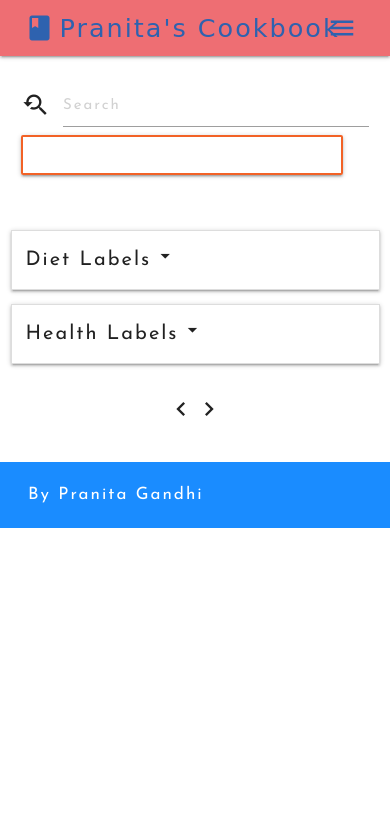
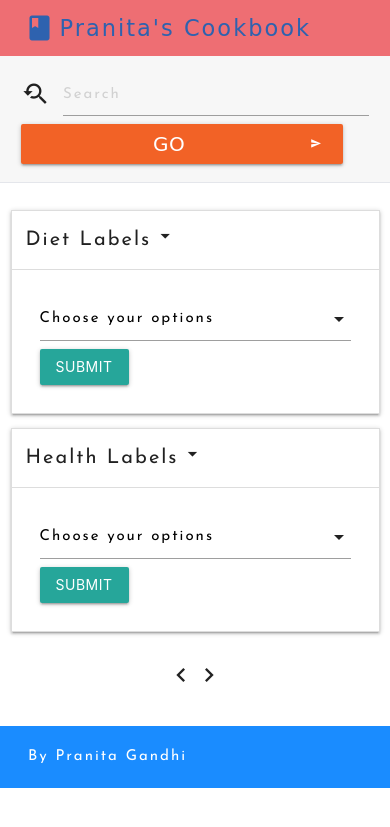
Before and after one commit to Code-Institute-Submissions/Milestone_4_cookbook, a Flask app: page / in a window 390 px wide. Shown: the top 827 px of the page. Run offline with Flask 2, Linux system fonts and the light colour scheme; data that the repository does not hold is empty; some libraries are stand-ins or nearby versions; some web fonts are replaced.

Commit message:
syntax error fixed on base.html - main.js

```diff
--- a/static/css/style.css
+++ b/static/css/style.css
@@ -122,7 +122,7 @@ a:hover {
 
 }
 
-/*Search Box*/
+/*Alert Box*/
 
 #alert_box {
   margin-bottom: 0;
@@ -143,6 +143,16 @@ a:hover {
    padding: 10px;
 }
 
+/*Search Box*/
+
+.tp-search {
+   display: flex;
+  align-items: center;
+  background: #f7f7f7;
+  padding: 10px 0;
+  border-bottom: solid 1px #e4e6eb;
+  height: 15vh;
+}
 /*Hover*/
 .txt-hover {
   text-decoration: none;
@@ -154,6 +164,15 @@ text {
   font-weight: 400;
   letter-spacing: 2px;
   color: white;
+}
+
+/*Select*/
+.select-wrapper input.select-dropdown {
+  color:black;
+}
+
+.select-wrapper input.select-dropdown:focus {
+  bottom-border:1px solid #00000;
 }
 
 /*Register Page styles*/
@@ -222,12 +241,11 @@ text {
   padding: 0 20px;
   display: inline-block;
   text-decoration: none;
-  background-color:#000;
+  background-color:#f26226;
   border: 2px solid;
   font-size: 20px;
   border-color: #f26226;
   outline: none;
-  background-color: transparent;
   font-family: 'Margarine', cursive;
 }
 
@@ -419,9 +437,6 @@ nav ul a:hover {
     position: absolute;
     right: 10px; }
     }
-@media only screen and (max-width: 600px) {
-  .logo {
-    font-size: 20px; }
 
   .input-field.col .prefix ~ label,
   .input-field.col .prefix ~ .validate ~ label {
@@ -434,14 +449,13 @@ nav ul a:hover {
     font-size: 18px; }
 
   p,
-  span,
   a,
   div {
     font-family: 'Josefin Sans', sans-serif;
     font-style: normal;
     font-weight: 400;
     letter-spacing: 2px;
-    font-size: 17px; }
+    font-size: 15px; }
 
   .card .card-content .card-title i {
     font-size: 50px; }
--- a/static/js/main.js
+++ b/static/js/main.js
@@ -7,7 +7,7 @@ $(document).ready(function() {
 
     //My functions
     $('#alert_close').click(function() {
-        $("#alert_box").fadeOut("slow", function() {});
+        $("#alert_box").fadeOut("fast", function() {});
     });
     //End of my functions
 
--- a/templates/_navbar.html
+++ b/templates/_navbar.html
@@ -3,7 +3,7 @@
         <div class="nav-wrapper">
             <div class="container">
                 <a href=" {{ url_for('index')  }}"><span class="v-align logo"><i class=" large material-icons nav-icon">book</i>Pranita's Cookbook</span></a>
-                <a href="#" data-target="mobile-demo" class="sidenav-trigger"><i class="material-icons">menu</i></a>
+                <a href="#" data-target="mobile-demo" class="sidenav-trigger"></a>
                 <ul class="right hide-on-med-and-down">
                     <!--Logged in user-->
                     {% if 'username' in session %}
--- a/templates/base.html
+++ b/templates/base.html
@@ -34,6 +34,6 @@
     <!-- Materialize JavaScript -->
     <script src="https://cdnjs.cloudflare.com/ajax/libs/materialize/1.0.0/js/materialize.min.js"></script>
     <!-- My own javascript -->
-    <script type="text/javascript" src="{{ url_for('static', filename=" js/main.js ") }}"></script>
+    <script type="text/javascript" src="{{ url_for('static', filename="js/main.js")}}"></script>
 
 </body>
--- a/templates/filter.html
+++ b/templates/filter.html
@@ -19,9 +19,6 @@
 {% endfor %} {% endif %} {% endwith %}
 
 <div class="row tp-search">
-    <div class="col hide-on-small-only m3">
-        <span class="v-align site-logo"><i class="small material-icons nav-icon">local_dining</i>Cookbook</span>
-    </div>
     <div class="col s12 m9">
         <form action="{{ url_for('search') }}" class="search-form">
             <div class="input-field col s12">
--- a/templates/index.html
+++ b/templates/index.html
@@ -23,7 +23,7 @@
             <div class="input-field col s12">
                 <i class="material-icons prefix">youtube_searched_for</i>
                 <input type="text" id="db_query" name="db_query" placeholder="Search">
-                <button class="btn waves-effect waves-light search-btn" type="submit">GO<i class="material-icons right">send</i></button>
+                <button class="btn search-btn" type="submit">GO<i class="material-icons right">send</i></button>
             </div>
         </form>
     </div>
```
